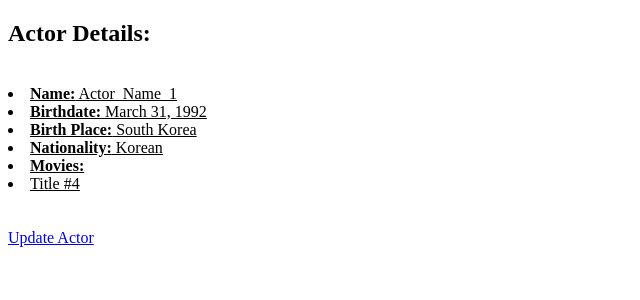
After one commit to Dande289/IS4460-repository, a Django app: page /website/actor_details/1/ in a window 1280 px wide. The commit adds this page. Shown: the top 300 px of the page, without its empty margins (0-640 px from the left). Run offline with Django 5.2, Linux system fonts and the light colour scheme; data comes from the database, SQL or seed files in the repository.

Commit message:
Group Project Commit - 040324

```diff
--- a/new_group_project/k_drama/website/models.py
+++ b/new_group_project/k_drama/website/models.py
@@ -14,31 +14,16 @@ class Show(models.Model):
     def __str__(self):
         return self.title
 
+class Actor(models.Model):
+    name = models.CharField(max_length=255)
+    birthdate = models.DateField()
+    birth_place = models.CharField(max_length=100)
+    nationality = models.CharField(max_length=100)
+    movies = models.ManyToManyField(Show, related_name='actors')
+
 
 class User(models.Model):
     username = models.CharField(max_length=50, default="")
     password = models.CharField(max_length=255, default="")
     first_name = models.CharField(max_length=50)
     last_name = models.CharField(max_length=100)
-
-
-class Review(models.Model):
-    text = models.TextField()
-    rating = models.CharField(max_length=10, blank=True, null=True)
-
-    def __str__(self):
-        return f"Review for {self.show.title} by {self.user.username}"
-
-
-class Genre(models.Model):
-    name = models.CharField(max_length=100)
-
-    def __str__(self):
-        return self.name
-
-
-class Director(models.Model):
-    name = models.CharField(max_length=255)
-
-    def __str__(self):
-        return self.name
--- /dev/null
+++ b/new_group_project/k_drama/website/templates/website/actor_detail.html
@@ -0,0 +1,27 @@
+<!DOCTYPE html>
+<html>
+<body>
+
+    <h2>Actor Details:</h2>
+    <br>
+    <u>
+        <li><strong>Name:</strong> {{ actor.name }}</li>
+        <li><strong>Birthdate:</strong> {{ actor.birthdate }}</li>
+        <li><strong>Birth Place:</strong> {{ actor.birth_place }}</li>
+        <li><strong>Nationality:</strong> {{ actor.nationality }}</li>
+        <li><strong>Movies:</strong>
+            <u>
+                {% for movie in actor.movies.all %}
+                    <li>{{ movie.title }}</li>
+                {% endfor %}
+            </u>
+         </li>
+
+        <br>
+
+    </u>
+    <br>
+    <a href="/website/actor_edit/{{ actor.id }}">Update Actor</a>
+
+</body>
+</html>
--- a/new_group_project/k_drama/website/urls.py
+++ b/new_group_project/k_drama/website/urls.py
@@ -7,7 +7,7 @@ from django.conf import settings
 
 
 urlpatterns = [
-    #/website/ urls
+    #/website/ Shows urls
     path('home/',views.Home.as_view(),name = 'home'),
     path('list/', views.ShowList.as_view(),name ='show-list'),
     path('edit/<int:show_id>/', views.ShowEdit.as_view(), name ='show-edit'),
@@ -15,6 +15,12 @@ urlpatterns = [
     path('details/<int:show_id>/',views.ShowDetails.as_view(),name ='show-details'),
     path('show_delete/<int:show_id>/', views.ShowDelete.as_view(),name ='show-delete'),
 
+    #/website/ Actors urls
+    path('actor_list/', views.ActorList.as_view(),name ='actor-list'),
+    path('actor_edit/<int:actor_id>/', views.ActorEdit.as_view(), name ='actor-edit'),
+    path('actor_add/', views.ActorAdd.as_view(),name ='actor-add'),
+    path('actor_details/<int:actor_id>/', views.ActorDetails.as_view(),name ='actor-details'),
+    path('actor_delete/<int:actor_id>/', views.ActorDelete.as_view(),name ='actor-delete'),
     #/api/ urls
     path('show_detail/<int:pk>/', ShowDetailView.as_view(),name ='show-detail'),
     path('show_list/', ShowListCreateView.as_view(),name ='show-list-create'),
--- a/new_group_project/k_drama/website/views.py
+++ b/new_group_project/k_drama/website/views.py
@@ -1,8 +1,8 @@
 from django.shortcuts import redirect, render
 from django.urls import reverse
 from django.views import View
-from .models import Show, User
-from .forms import ShowForm, UserForm
+from .models import Show, User, Actor
+from .forms import ShowForm, ActorForm, UserForm
 from rest_framework import generics
 from .serializers import ShowSerializer, UserSerializer
 
@@ -91,6 +91,83 @@ class ShowDelete(View):
         show.delete()
         return redirect("show-list")
 
+
+class ActorList(View):
+
+    def get(self,request):
+
+        actors = Actor.objects.all()
+
+        return render(request = request,
+                      template_name = 'website/actor_list.html',
+                      context = {'actors':actors})
+
+class ActorEdit(View):
+
+    def get(self,request,actor_id):
+
+        actor = Actor.objects.get(pk=actor_id)
+        form = ActorForm(instance=actor)
+
+        return render(request = request,
+                      template_name = 'website/actor_edit.html',
+                      context = {'actor':actor, 'form':form})
+
+    def post(self,request,actor_id):
+
+        actor = Actor.objects.get(pk=actor_id)
+        form = ActorForm(request.POST,instance=actor)
+
+        if form.is_valid():
+            actor = form.save()
+            return redirect('actor-list')
+
+        return render(request = request,
+                      template_name = 'website/actor_edit.html',
+                      context = {'actor':actor, 'form':form})
+
+class ActorAdd(View):
+    def get(self, request):
+        form = ActorForm()
+        return render(request = request,
+                      template_name = 'website/actor_add.html',
+                      context = {'form':form})
+
+    def post(self, request):
+        form = ActorForm(request.POST)
+        if form.is_valid():
+            form.save()
+            return redirect('actor-list')
+        return render(request = request,
+                      template_name = 'website/actor_add.html',
+                      context={'form': form})
+
+class ActorDetails(View):
+    def get(self, request, actor_id):
+        actor = Actor.objects.get(pk=actor_id)
+        fields = actor._meta.get_fields()
+        return render(request=request,
+                      template_name='website/actor_detail.html',
+                      context={'actor': actor, 'fields':fields})
+
+
+
+class ActorDelete(View):
+    def get(self,request,actor_id=None):
+
+         actor = Actor.objects.get(pk=actor_id)
+         form = ActorForm(instance=actor)
+
+         return render(request = request,
+                       template_name = 'website/actor_delete.html',
+                       context = {'actor':actor,'form':form})
+
+    def post(self,request,actor_id):
+        actor = Show.objects.get(pk=actor_id)
+        actor.delete()
+        return redirect("actor-list")
+
+
 class ShowListCreateView(generics.ListCreateAPIView):
 
     queryset = Show.objects.all()
```
Also changed, not shown: new_group_project/k_drama/website/forms.py (+6 -1 lines), new_group_project/k_drama/website/templates/website/actor_add.html (added, +17 -0 lines), new_group_project/k_drama/website/templates/website/actor_delete.html (added, +16 -0 lines), new_group_project/k_drama/website/templates/website/actor_edit.html (added, +15 -0 lines), new_group_project/k_drama/website/templates/website/actor_list.html (added, +19 -0 lines), new_group_project/k_drama/website/templates/website/home.html (+9 -0 lines), new_group_project/k_drama/db.sqlite3, new_group_project/k_drama/website/migrations/0002_delete_director_delete_genre_delete_review.py (added), new_group_project/k_drama/website/migrations/0003_actor.py (added).
